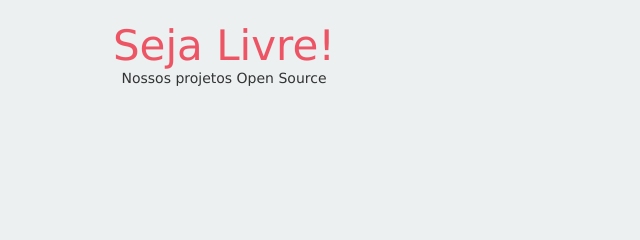
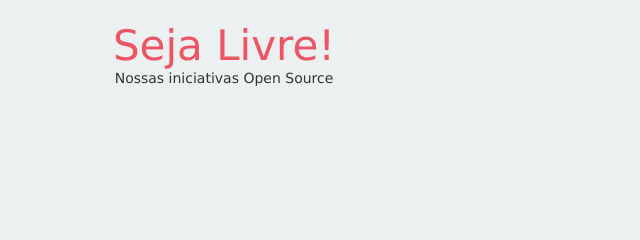
Before and after one commit to tocadotux/unix-toolbox, a plain HTML site: page index.html in a window 1280 px wide. Shown: the part 531-771 px from the top of the page, 416-1056 px from the left. Drawn offline with Linux system fonts and the light colour scheme.

Commit message:
Update index.html

```diff
--- a/index.html
+++ b/index.html
@@ -46,7 +46,7 @@
       <div class="esp f-cen">
         <div class="esp-bot-min">
           <span class="f-42 f-verm">Seja Livre!</span><br>
-          <span class="f-14">Nossos projetos Open Source</span>
+          <span class="f-14">Nossas iniciativas Open Source</span>
         </div>
       </div>
 
```
